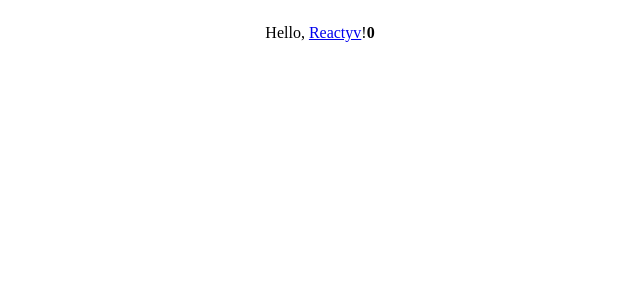
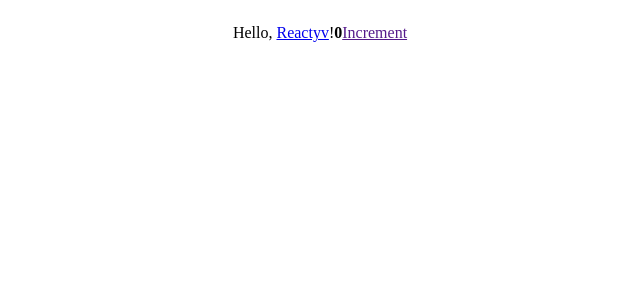
Before and after one commit to SMIS20/reactyv, a Next.js app: page / in a window 1280 px wide. Shown: the top 300 px of the page, without its empty margins (320-960 px from the left). Built offline with nearby package versions, Linux system fonts and the light colour scheme.

Commit message:
Add example: Change state

```diff
--- a/pages/index.js
+++ b/pages/index.js
@@ -8,15 +8,25 @@ const flexCenterAlign = {
 };
 
 export default class Index extends React.Component {
+    constructor(props) {
+        super(props);
+        this.state = {
+            counter: 0
+        };
+        this.onIncr = this.onIncr.bind(this);
+    }
     // Initial Props
     static async getInitialProps () {
         return {
             appTitle: 'Reactyv'
         };
     }
-    // Initial state
-    state = {
-        counter: 0
+    // Event listeners
+    onIncr(e){
+        e.preventDefault();
+        this.setState({
+            counter: this.state.counter + 1
+        });
     }
     // Render
     render() {
@@ -24,6 +34,7 @@ export default class Index extends React.Component {
             <div style={flexCenterAlign}>
                 <p>Hello, <Link href="/about">{this.props.appTitle}</Link>!</p>
                 <strong>{this.state.counter}</strong>
+                <a href="" title="Increment value!" onClick={this.onIncr}>Increment</a>
             </div>
         )
     }
```
